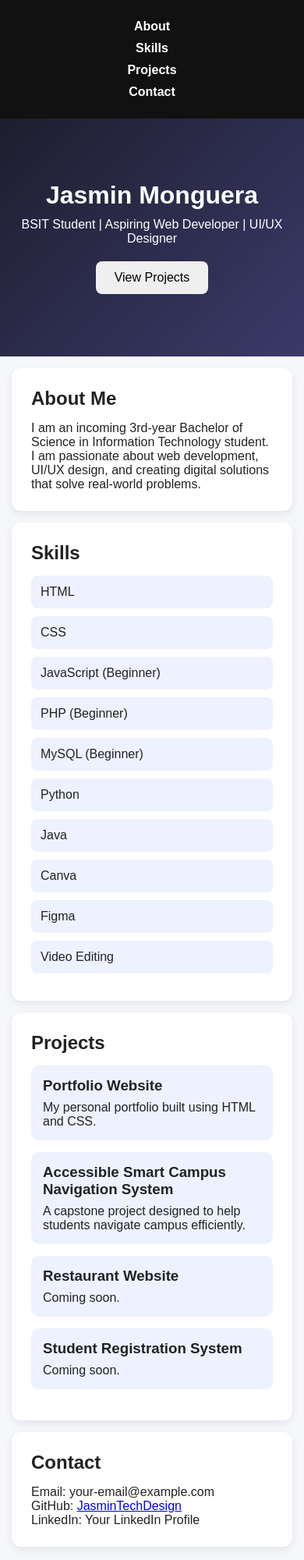
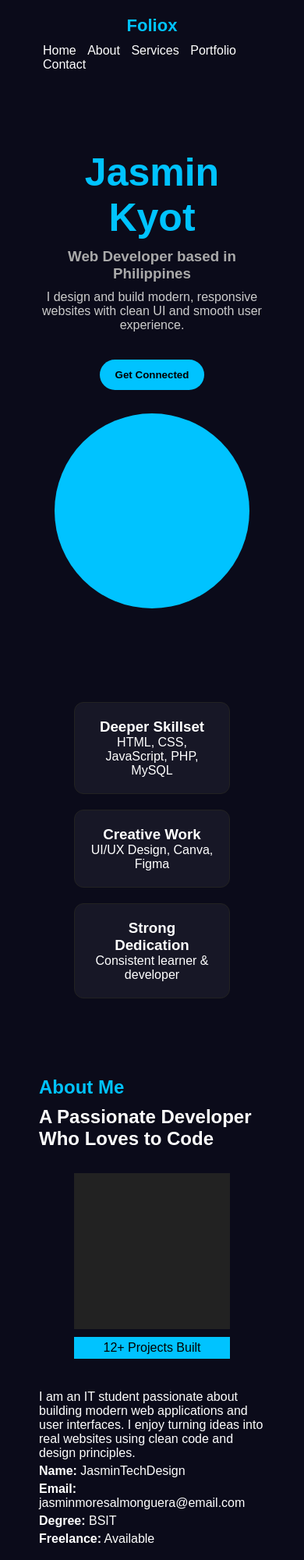
Before and after one commit to JasminTechDesign/my-portfolio, a plain HTML site: page my-portfolio/index.html in a window 390 px wide. Shown: the top 2000 px of the page at 78% size. Drawn offline with Linux system fonts and the light colour scheme.

Commit message:
Final portfolio with responsiveness and animations

```diff
--- a/my-portfolio/index.html
+++ b/my-portfolio/index.html
@@ -3,91 +3,104 @@
 <head>
     <meta charset="UTF-8">
     <meta name="viewport" content="width=device-width, initial-scale=1.0">
-    <title>Jasmin Monguera | Portfolio</title>
+    <title>Foliox - Jasmin Portfolio</title>
     <link rel="stylesheet" href="style.css">
 </head>
 <body>
 
+<!-- NAV -->
+<header class="nav">
+    <div class="logo">Foliox</div>
+
     <nav>
+        <a href="#">Home</a>
         <a href="#about">About</a>
-        <a href="#skills">Skills</a>
-        <a href="#projects">Projects</a>
+        <a href="#services">Services</a>
+        <a href="#portfolio">Portfolio</a>
         <a href="#contact">Contact</a>
     </nav>
+</header>
 
-    <header>
-        <h1>Jasmin Monguera</h1>
-        <p>BSIT Student | Aspiring Web Developer | UI/UX Designer</p>
+<!-- HERO -->
+<section class="hero">
+    <div class="hero-left">
+        <h1>Jasmin Kyot</h1>
+        <h3>Web Developer based in Philippines</h3>
 
-        <a href="#projects">
-            <button>View Projects</button>
-        </a>
-    </header>
+        <p>
+            I design and build modern, responsive websites with clean UI and smooth user experience.
+        </p>
 
-    <section id="about">
-        <h2>About Me</h2>
-        <p>
-            I am an incoming 3rd-year Bachelor of Science in Information Technology student.
-            I am passionate about web development, UI/UX design, and creating digital solutions
-            that solve real-world problems.
-        </p>
-    </section>
+        <button>Get Connected</button>
+    </div>
 
-    <section id="skills">
-        <h2>Skills</h2>
+    <div class="hero-right">
+        <div class="profile-circle"></div>
+    </div>
+</section>
 
-        <ul>
-            <li>HTML</li>
-            <li>CSS</li>
-            <li>JavaScript (Beginner)</li>
-            <li>PHP (Beginner)</li>
-            <li>MySQL (Beginner)</li>
-            <li>Python</li>
-            <li>Java</li>
-            <li>Canva</li>
-            <li>Figma</li>
-            <li>Video Editing</li>
-        </ul>
-    </section>
+<!-- FEATURES -->
+<section class="features">
+    <div class="feature-card">
+        <h3>Deeper Skillset</h3>
+        <p>HTML, CSS, JavaScript, PHP, MySQL</p>
+    </div>
 
-    <section id="projects">
-        <h2>Projects</h2>
+    <div class="feature-card">
+        <h3>Creative Work</h3>
+        <p>UI/UX Design, Canva, Figma</p>
+    </div>
 
-        <div class="project-card">
-            <h3>Portfolio Website</h3>
-            <p>My personal portfolio built using HTML and CSS.</p>
+    <div class="feature-card">
+        <h3>Strong Dedication</h3>
+        <p>Consistent learner & developer</p>
+    </div>
+</section>
+
+<!-- ABOUT -->
+<section id="about" class="about">
+    <h2>About Me</h2>
+    <h1>A Passionate Developer Who Loves to Code</h1>
+
+    <div class="about-grid">
+        <div class="about-left">
+            <div class="img-box"></div>
+            <div class="badge">12+ Projects Built</div>
         </div>
 
-        <div class="project-card">
-            <h3>Accessible Smart Campus Navigation System</h3>
+        <div class="about-right">
             <p>
-                A capstone project designed to help students navigate campus efficiently.
+                I am an IT student passionate about building modern web applications and user interfaces.
+                I enjoy turning ideas into real websites using clean code and design principles.
             </p>
+
+            <div class="info">
+                <p><strong>Name:</strong> JasminTechDesign</p>
+                <p><strong>Email:</strong> jasminmoresalmonguera@email.com</p>
+                <p><strong>Degree:</strong> BSIT</p>
+                <p><strong>Freelance:</strong> Available</p>
+            </div>
+
+            <button>Download CV</button>
         </div>
+    </div>
+</section>
 
-        <div class="project-card">
-            <h3>Restaurant Website</h3>
-            <p>Coming soon.</p>
-        </div>
+<!-- COUNTERS -->
+<section class="counters">
+    <div class="counter">20 Digital Projects</div>
+    <div class="counter">10+ Clients</div>
+    <div class="counter">3K Lines of Code</div>
+    <div class="counter">5+ Awards</div>
+</section>
 
-        <div class="project-card">
-            <h3>Student Registration System</h3>
-            <p>Coming soon.</p>
-        </div>
-    </section>
+<!-- CONTACT -->
+<section id="contact" class="contact">
+    <h2>Contact Me</h2>
+    <p>Let’s build something amazing together.</p>
 
-    <section id="contact">
-        <h2>Contact</h2>
-
-        <p>Email: your-email@example.com</p>
-        <p>GitHub:
-            <a
-            href="https://github.com/JasminTechDesign"
-            target="_blank">
-        JasminTechDesign</a>
-        </p>
-        <p>LinkedIn: Your LinkedIn Profile</p>
-    </section>
+    <button>Hire Me</button>
+</section>
 
 </body>
 </html>
--- a/my-portfolio/style.css
+++ b/my-portfolio/style.css
@@ -2,133 +2,222 @@
     margin: 0;
     padding: 0;
     box-sizing: border-box;
+    font-family: 'Arial';
 }
 
 body {
-    font-family: Arial, sans-serif;
-    background: #f5f7fb;
-    color: #222;
+    background: #0b0b1a;
+    color: white;
 }
 
-/* Navigation */
-nav {
-    background: #111;
-    padding: 15px;
-    text-align: center;
-    position: sticky;
-    top: 0;
+/* NAV */
+.nav {
+    display: flex;
+    justify-content: space-between;
+    padding: 20px 50px;
+    align-items: center;
 }
 
-nav a {
-    color: white;
-    text-decoration: none;
-    margin: 0 15px;
+.logo {
+    font-size: 22px;
+    color: #00c3ff;
     font-weight: bold;
 }
 
-nav a:hover {
-    color: #cccccc;
+.nav a {
+    color: white;
+    margin-left: 20px;
+    text-decoration: none;
 }
 
-/* Header */
-header {
-    background: linear-gradient(135deg, #1e1e2f, #3a3a6a);
-    color: white;
-    text-align: center;
-    padding: 80px 20px;
+.nav a:hover {
+    color: #00c3ff;
 }
 
-header h1 {
-    font-size: 42px;
-    margin-bottom: 10px;
+/* HERO */
+.hero {
+    display: flex;
+    justify-content: space-between;
+    padding: 80px 50px;
+    align-items: center;
 }
 
-header p {
-    margin-bottom: 20px;
+.hero-left h1 {
+    font-size: 50px;
+    color: #00c3ff;
 }
 
-/* Button */
-button {
-    padding: 12px 24px;
-    border: none;
-    border-radius: 8px;
-    cursor: pointer;
-    font-size: 16px;
+.hero-left h3 {
+    margin: 10px 0;
+    color: #aaa;
 }
 
-button:hover {
-    opacity: 0.9;
+.hero-left p {
+    max-width: 400px;
+    margin-bottom: 20px;
+    color: #ccc;
 }
 
-/* Sections */
-section {
-    background: white;
-    max-width: 900px;
-    margin: 25px auto;
-    padding: 25px;
-    border-radius: 12px;
-    box-shadow: 0 4px 12px rgba(0,0,0,0.08);
+.hero-left button {
+    background: #00c3ff;
+    border: none;
+    padding: 12px 20px;
+    color: black;
+    font-weight: bold;
+    border-radius: 30px;
+    cursor: pointer;
 }
 
-section h2 {
-    margin-bottom: 15px;
+/* PROFILE CIRCLE */
+.profile-circle {
+    width: 250px;
+    height: 250px;
+    border-radius: 50%;
+    background: #00c3ff;
 }
 
-/* Skills */
-ul {
-    list-style: none;
+/* FEATURES */
+.features {
+    display: flex;
+    justify-content: center;
+    gap: 20px;
+    padding: 40px;
 }
 
-ul li {
-    background: #eef1ff;
-    margin: 10px 0;
-    padding: 12px;
-    border-radius: 8px;
+.feature-card {
+    background: rgba(255,255,255,0.05);
+    padding: 20px;
+    border-radius: 12px;
+    width: 200px;
+    text-align: center;
+    border: 1px solid #222;
 }
 
-/* Projects */
-.project-card {
-    background: #eef1ff;
-    padding: 15px;
-    border-radius: 10px;
-    margin-bottom: 15px;
+/* ABOUT */
+.about {
+    padding: 60px 50px;
 }
 
-.project-card h3 {
-    margin-bottom: 8px;
+.about h2 {
+    color: #00c3ff;
 }
 
-/* Hover */
-section:hover {
-    transform: translateY(-2px);
-    transition: 0.2s ease;
+.about h1 {
+    margin: 10px 0 30px;
 }
 
-/* Mobile */
+.about-grid {
+    display: flex;
+    gap: 40px;
+}
+
+.img-box {
+    width: 200px;
+    height: 200px;
+    background: #222;
+}
+
+.badge {
+    margin-top: 10px;
+    background: #00c3ff;
+    color: black;
+    padding: 5px;
+    text-align: center;
+}
+
+/* INFO */
+.info p {
+    margin: 5px 0;
+}
+
+/* BUTTON */
+button {
+    margin-top: 15px;
+    padding: 10px 20px;
+    background: #00c3ff;
+    border: none;
+    color: black;
+    font-weight: bold;
+    border-radius: 20px;
+}
+
+/* COUNTERS */
+.counters {
+    display: flex;
+    justify-content: space-around;
+    padding: 50px;
+    background: rgba(255,255,255,0.03);
+}
+
+.counter {
+    background: rgba(0,195,255,0.1);
+    padding: 20px;
+    border-radius: 10px;
+    border: 1px solid #00c3ff;
+}
+
+/* CONTACT */
+.contact {
+    text-align: center;
+    padding: 60px;
+}
 @media (max-width: 768px) {
-    nav a {
-        display: block;
-        margin: 10px 0;
+
+    .hero {
+        flex-direction: column;
+        text-align: center;
+        gap: 30px;
     }
 
-    header h1 {
-        font-size: 32px;
+    .features {
+        flex-direction: column;
+        align-items: center;
     }
 
-    section {
-        margin: 15px;
+    .about-grid {
+        flex-direction: column;
+        align-items: center;
+    }
+
+    .counters {
+        flex-direction: column;
+        gap: 15px;
+        align-items: center;
+    }
+
+    .nav {
+        flex-direction: column;
+        gap: 10px;
+    }
+
+    .nav a {
+        margin: 5px;
     }
 }
-@media (max-width: 7688x) {
-    nav a {
-        display: block;
-        margin: 10px 0;
+/* smooth fade in */
+section, .hero, .features, .about, .counters {
+    animation: fadeIn 1s ease-in;
+}
+
+@keyframes fadeIn {
+    from {
+        opacity: 0;
+        transform: translateY(20px);
     }
-    section {
-        margin: 10px;
-        padding: 16px;
-    }
-    header h1 {
-        font-size: 28px;
+    to {
+        opacity: 1;
+        transform: translateY(0);
     }
 }
+
+/* hover glow */
+button:hover {
+    transform: scale(1.05);
+    transition: 0.3s;
+    box-shadow: 0 0 15px #00c3ff;
+}
+
+.feature-card:hover {
+    transform: translateY(-8px);
+    transition: 0.3s;
+}
```
